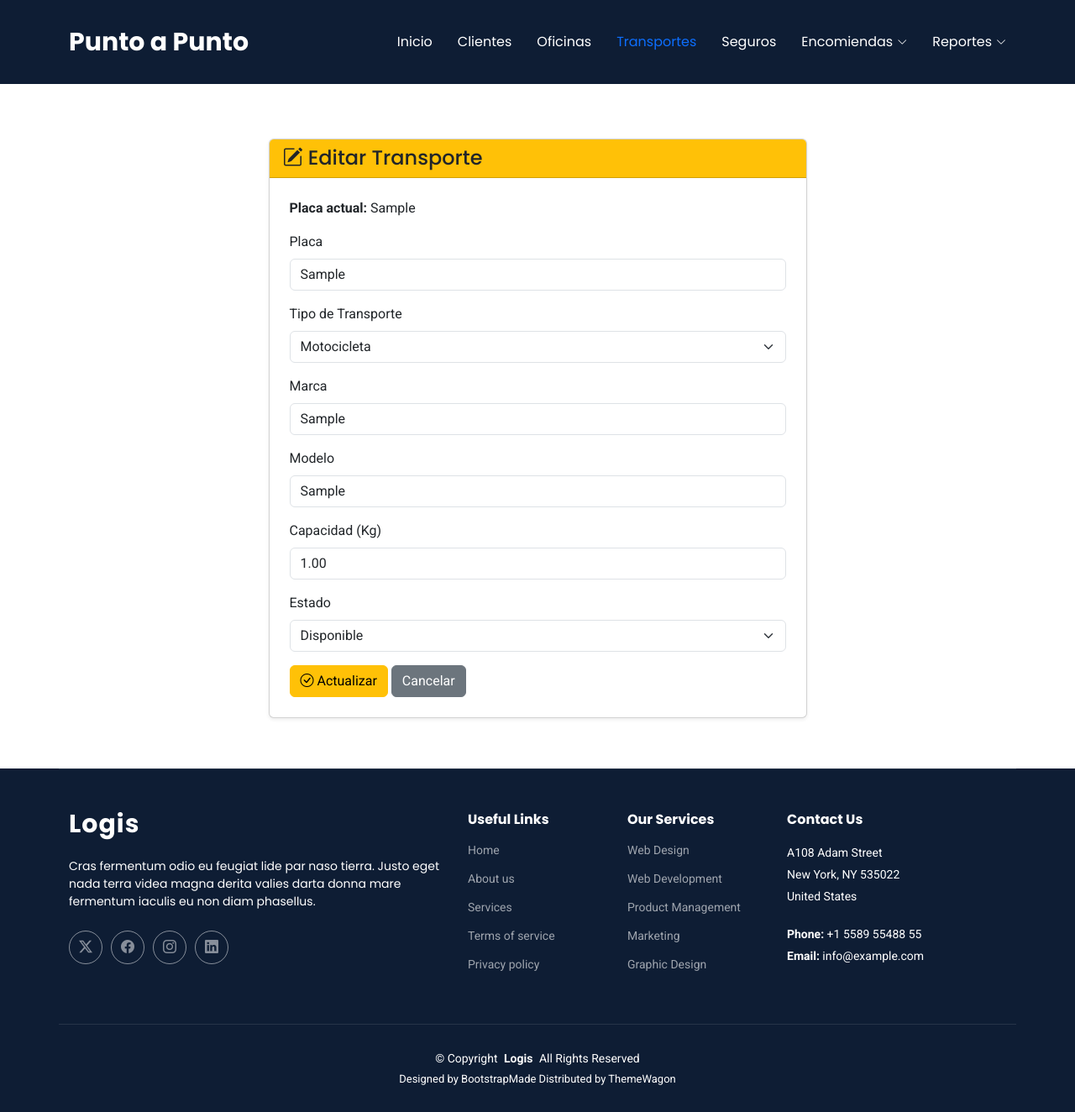
After one commit to pablo2001-bod/Punto-a-Punto, a Django app: page /transportes/editarTransporte/1/ in a window 1280 px wide. The commit adds this page. Shown: the whole page at 84% size. Run offline with Django 5.2, Linux system fonts and the light colour scheme; tables that the repository leaves empty hold one stand-in row (values such as "Sample post"); some libraries are stand-ins or nearby versions.

Commit message:
Agrego formulario editar para transporte

```diff
--- /dev/null
+++ b/envios/templates/transportes/editarTransporte.html
@@ -0,0 +1,82 @@
+{% extends "plantillaprincipal.html" %}
+{% block contenido %}
+<main class="main" style="padding-top: 105px;">
+<section class="section">
+<div class="container">
+
+<div class="row justify-content-center">
+    <div class="col-lg-7">
+        <div class="card shadow-sm">
+            <div class="card-header bg-warning">
+                <h4 class="mb-0 text-dark">
+                    <i class="bi bi-pencil-square"></i>
+                    Editar Transporte
+                </h4>
+            </div>
+            <div class="card-body p-4">
+                <p>
+                    <strong>Placa actual:</strong>
+                    {{ transporte.placa }}
+                </p>
+
+                <form method="post" action="/transportes/actualizarTransporte/{{ transporte.id_transporte }}/">
+                    {% csrf_token %}
+
+                    <div class="mb-3">
+                        <label class="form-label">Placa</label>
+                        <input type="text" name="placa" class="form-control" value="{{ transporte.placa }}" required maxlength="10">
+                    </div>
+
+                    <div class="mb-3">
+                        <label class="form-label">Tipo de Transporte</label>
+                        <select name="tipo" class="form-select" required>
+                            {% for valor, texto in tipos_transporte %}
+                            <option value="{{ valor }}" {% if transporte.tipo == valor %}selected{% endif %}>
+                                {{ texto }}
+                            </option>
+                            {% endfor %}
+                        </select>
+                    </div>
+
+                    <div class="mb-3">
+                        <label class="form-label">Marca</label>
+                        <input type="text" name="marca" class="form-control" value="{{ transporte.marca }}" required>
+                    </div>
+
+                    <div class="mb-3">
+                        <label class="form-label">Modelo</label>
+                        <input type="text" name="modelo" class="form-control" value="{{ transporte.modelo }}" required>
+                    </div>
+
+                    <div class="mb-3">
+                        <label class="form-label">Capacidad (Kg)</label>
+                        <input type="number" step="0.01" name="capacidad_kg" class="form-control" value="{{ transporte.capacidad_kg }}" required>
+                    </div>
+
+                    <div class="mb-3">
+                        <label class="form-label">Estado</label>
+                        <select name="estado" class="form-select" required>
+                            {% for valor, texto in estados_transporte %}
+                            <option value="{{ valor }}" {% if transporte.estado == valor %}selected{% endif %}>
+                                {{ texto }}
+                            </option>
+                            {% endfor %}
+                        </select>
+                    </div>
+
+                    <button type="submit" class="btn btn-warning">
+                        <i class="bi bi-check-circle"></i> Actualizar
+                    </button>
+                    <a href="/transportes/listadoTransporte/" class="btn btn-secondary">
+                        Cancelar
+                    </a>
+                </form>
+            </div>
+        </div>
+    </div>
+</div>
+
+</div>
+</section>
+</main>
+{% endblock %}
--- a/envios/urls.py
+++ b/envios/urls.py
@@ -27,6 +27,8 @@ urlpatterns = [
     path("transportes/listadoTransporte/", views.listadoTransporte),
     path("transportes/nuevoTransporte/", views.nuevoTransporte),
     path("transportes/guardarTransporte/", views.guardarTransporte),
+    path("transportes/editarTransporte/<id>/", views.editarTransporte),
+    path("transportes/actualizarTransporte/<id>/", views.actualizarTransporte),
 
     # Seguros
     path("seguros/listadoSeguro/", views.listadoSeguro),
--- a/envios/views.py
+++ b/envios/views.py
@@ -126,7 +126,7 @@ def eliminarOficina(request, id):
     messages.success(request, "Oficina eliminada correctamente.")
     return redirect("/oficinas/listadoOficina/")
 
-#Trasportes
+#TRANSPORTES
 def listadoTransporte(request):
     transportes = Transporte.objects.all().order_by("-id_transporte")
     return render(
@@ -144,6 +144,7 @@ def nuevoTransporte(request):
             "estados_transporte": Transporte.ESTADOS_TRANSPORTE,
         },
     )
+#GUARDAR
 
 def guardarTransporte(request):
     if request.method == "POST":
@@ -156,6 +157,34 @@ def guardarTransporte(request):
             estado=request.POST["estado"],
         )
         messages.success(request, "Transporte registrado correctamente.")
+    return redirect("/transportes/listadoTransporte/")
+
+#EDITAR
+
+def editarTransporte(request, id):
+    transporte = get_object_or_404(Transporte, id_transporte=id)
+    return render(
+        request,
+        "transportes/editarTransporte.html",
+        {
+            "transporte": transporte,
+            "tipos_transporte": Transporte.TIPOS_TRANSPORTE,
+            "estados_transporte": Transporte.ESTADOS_TRANSPORTE,
+        },
+    )
+
+def actualizarTransporte(request, id):
+    transporte = get_object_or_404(Transporte, id_transporte=id)
+    if request.method == "POST":
+        transporte.placa = request.POST["placa"]
+        transporte.tipo = request.POST["tipo"]
+        transporte.marca = request.POST["marca"]
+        transporte.modelo = request.POST["modelo"]
+        transporte.capacidad_kg = request.POST["capacidad_kg"]
+        transporte.estado = request.POST["estado"]
+        transporte.save()
+        messages.success(request, "Transporte actualizado correctamente.")
+        return redirect("/transportes/listadoTransporte/")
     return redirect("/transportes/listadoTransporte/")
 
 #Seguros
```
Also changed, not shown: envios/templates/transportes/listadoTransporte.html (+31 -1 lines), 2 other files.
